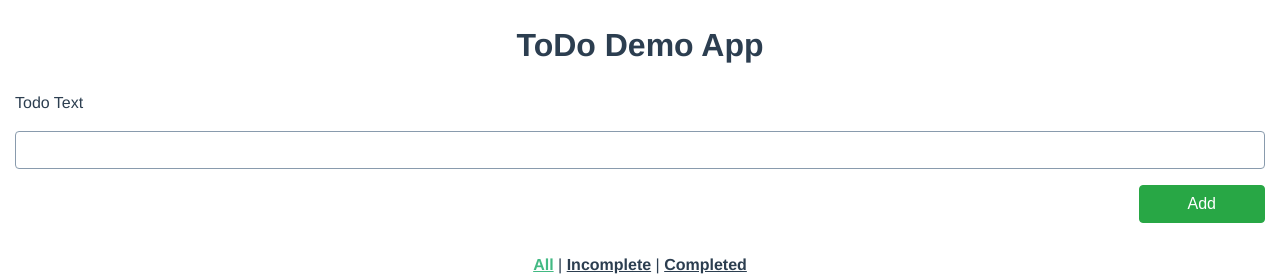
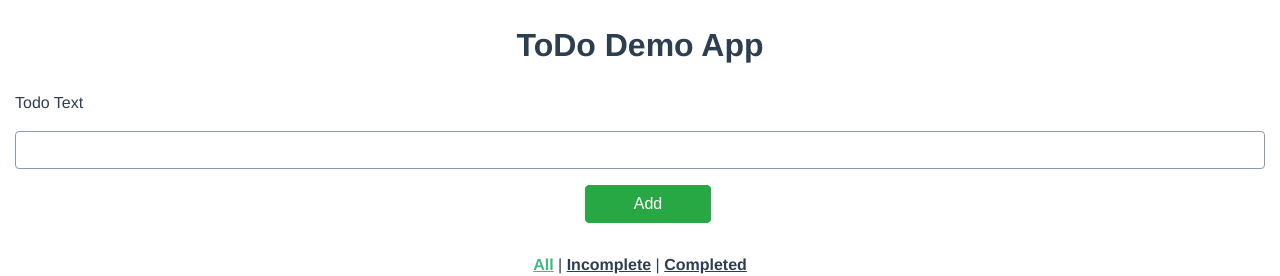
Before and after one commit to beshoyrmansour/TodoVueApp, a Vue app: page / in a window 1280 px wide. Shown: the top 276 px of the page. Built offline with nearby package versions, Linux system fonts and the light colour scheme; no server answers.

Commit message:
UI fixes

```diff
--- a/src/components/AddTodo.vue
+++ b/src/components/AddTodo.vue
@@ -17,14 +17,12 @@ export default {
     };
   },
   methods: {
-    ...mapActions(["AddTodo","deleteTodo", "ToggleTodo"]),
+    ...mapActions(["AddTodo", "deleteTodo", "ToggleTodo"]),
     onSubmit() {
-      //   e.preventDefualt();
       console.log("this.title", this.title);
       this.AddTodo(this.title);
       this.title = "";
     },
-
   },
 };
 </script>
@@ -35,9 +33,13 @@ export default {
   flex-direction: column;
   align-items: flex-end;
   justify-content: stretch;
-  label{
+  @media (min-width: 600px) {
+    align-items: center;
+  }
+  label {
     text-align: left;
     align-self: start;
+    width: fit-content;
   }
   input {
     display: block;
```
